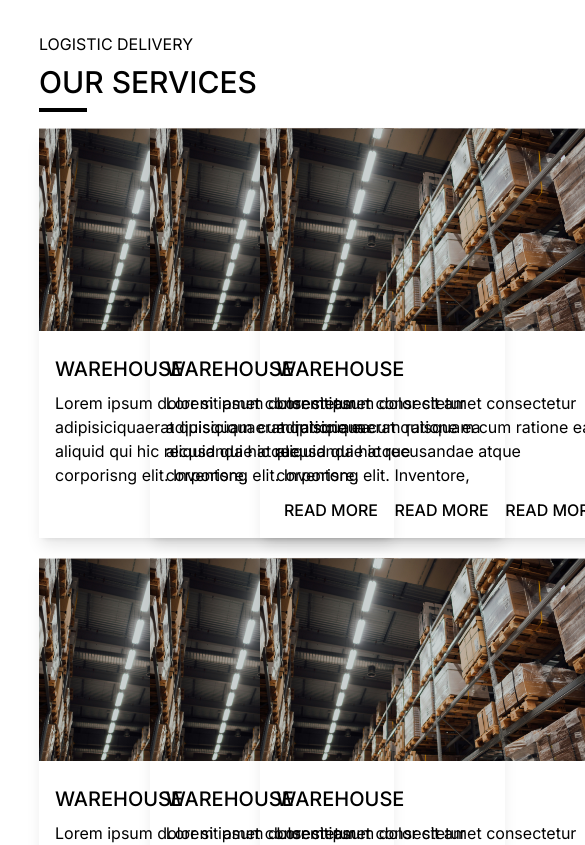
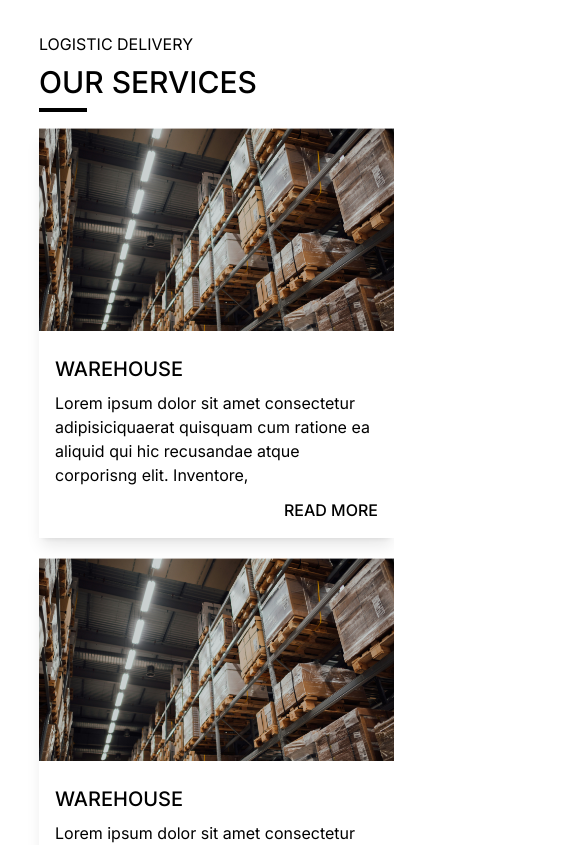
Before and after one commit to Vivek7038/lcm-logistics-next, a Next.js app: page / in a window 390 px wide. Shown: the part 860-1705 px from the top of the page, 585 px wide, since content can reach past the window. Built offline with nearby package versions, Linux system fonts and the light colour scheme.

Commit message:
Grid md breakpoint

```diff
--- a/app/page.js
+++ b/app/page.js
@@ -38,7 +38,7 @@ export default function Home() {
                     </div>
 
                     <div className={"w-12 h-0 border-2 border-black border-solid"}></div>
-                    <div className={"grid grid-cols-3 gap-5 w-[100%] mt-4 "}>
+                    <div className={"grid xl:grid-cols-3 md:grid-cols-2 gap-5 w-[100%] mt-4 "}>
                         {
                             [1,2,3,4,5,6].map((ele)=>{
                                 return (<div key={ele} className={"col-span-1 row-span-1 relative"}> <Card/></div>)
```
